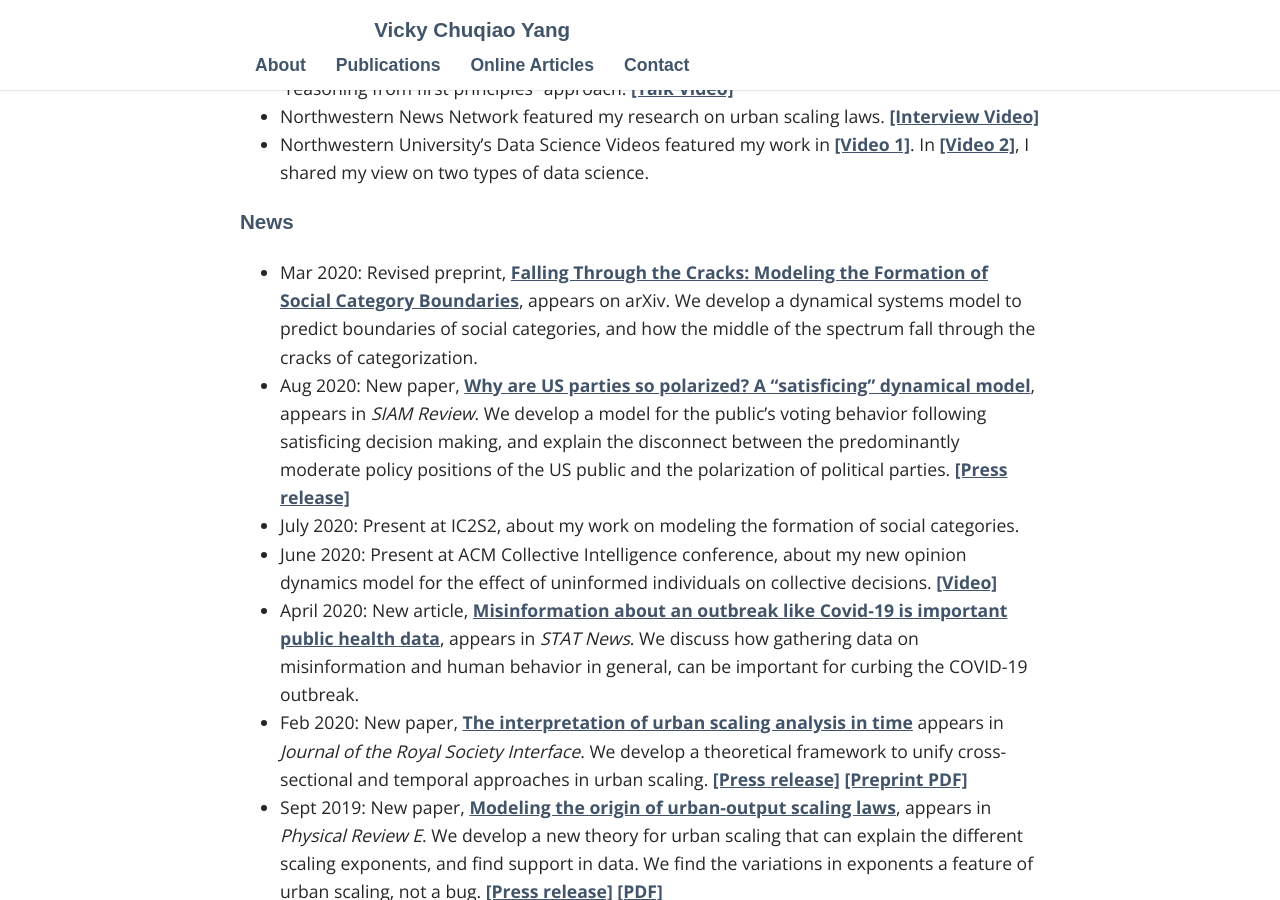
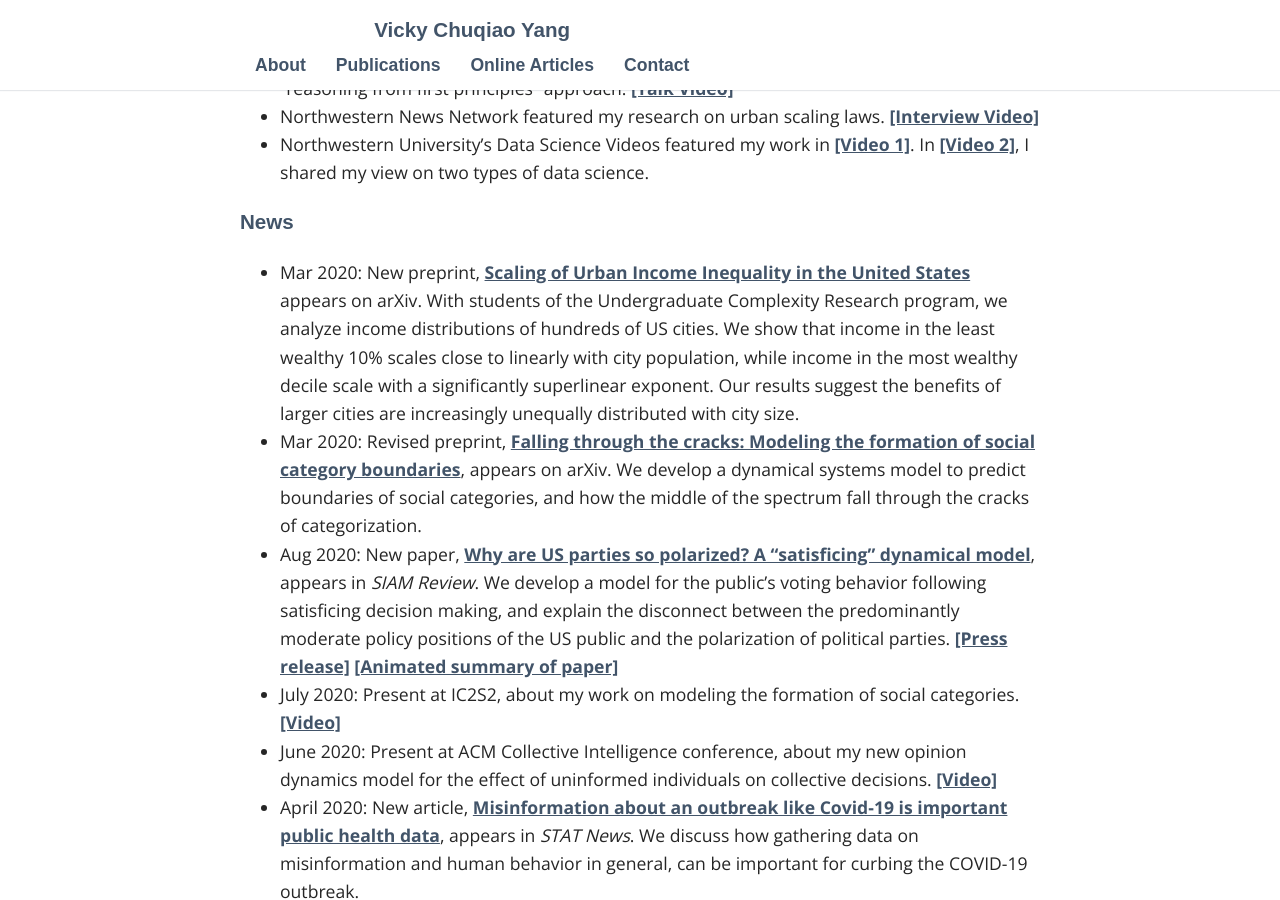
Before and after one commit to vc-yang/vc-yang.github.io, a Jekyll site: the page built from index.md, in a window 1280 px wide and 900 px high, scrolled down 729 px. Built offline with Jekyll 4.4.1, drawn with Linux system fonts in a browser that asks for light colours; some web fonts are replaced.

Commit message:
Add videos, inequality scaling

```diff
--- a/index.md
+++ b/index.md
@@ -22,10 +22,11 @@ If you are looking for my interactive visualization of US Congress ideology, it'
 
 
 ### News
-* Mar 2020: Revised preprint, [Falling Through the Cracks: Modeling the Formation of Social Category
- Boundaries](http://arxiv.org/abs/1911.10419), appears on arXiv. We develop a dynamical systems model to predict boundaries of social categories, and how the middle of the spectrum fall through the cracks of categorization.
- * Aug 2020: New paper, [Why are US parties so polarized? A "satisficing" dynamical model](https://epubs.siam.org/doi/ref/10.1137/19M1254246), appears in *SIAM Review*. We develop a model for the public's voting behavior following satisficing decision making, and explain the disconnect between the predominantly moderate policy positions of the US public and the polarization of political parties. [[Press release]](https://santafe.edu/news-center/news/new-model-shows-how-voting-behavior-can-drive-political-parties-apart)
-* July 2020: Present at IC2S2, about my work on modeling the formation of social categories.
+* Mar 2020: New preprint, [Scaling of Urban Income Inequality in the United States](https://arxiv.org/abs/2102.13150) appears on arXiv. With students of the Undergraduate Complexity Research program, we analyze income distributions of hundreds of US cities. We show that income in the least wealthy 10% scales close to linearly with city population, while income in the most wealthy decile scale with a significantly superlinear exponent. Our results suggest the benefits of larger cities are increasingly unequally distributed with city size.
+* Mar 2020: Revised preprint, [Falling through the cracks: Modeling the formation of social category
+ boundaries](http://arxiv.org/abs/1911.10419), appears on arXiv. We develop a dynamical systems model to predict boundaries of social categories, and how the middle of the spectrum fall through the cracks of categorization.
+ * Aug 2020: New paper, [Why are US parties so polarized? A "satisficing" dynamical model](https://epubs.siam.org/doi/ref/10.1137/19M1254246), appears in *SIAM Review*. We develop a model for the public's voting behavior following satisficing decision making, and explain the disconnect between the predominantly moderate policy positions of the US public and the polarization of political parties. [[Press release]](https://santafe.edu/news-center/news/new-model-shows-how-voting-behavior-can-drive-political-parties-apart) [[Animated summary of paper]](https://youtu.be/0a-jALVP1bs)
+* July 2020: Present at IC2S2, about my work on modeling the formation of social categories.  [[Video]](https://youtu.be/j5qGxYQu-dQ)
 * June 2020: Present at ACM Collective Intelligence conference, about my new opinion dynamics model for the effect of uninformed individuals on collective decisions. [[Video]](https://www.youtube.com/watch?v=94zotD8b7eU&feature=youtu.be)
 * April 2020: New article, [Misinformation about an outbreak like Covid-19 is important public health data](https://www.statnews.com/2020/04/07/misinformation-outbreak-is-important-public-health-data/), appears in *STAT News*. We discuss how gathering data on misinformation and human behavior in general, can be important for curbing the COVID-19 outbreak.
 * Feb 2020: New paper, [The interpretation of urban scaling analysis in time](https://royalsocietypublishing.org/doi/10.1098/rsif.2019.0846) appears in *Journal of the Royal Society Interface*. We develop a theoretical framework to unify cross-sectional and temporal approaches in urban scaling. [[Press release]](https://santafe.edu/news-center/news/rosetta-stone-urban-scaling-makes-sense-how-cities-change-across-time-and-space) [[Preprint PDF]](https://papers.ssrn.com/sol3/papers.cfm?abstract_id=3459540)
```
